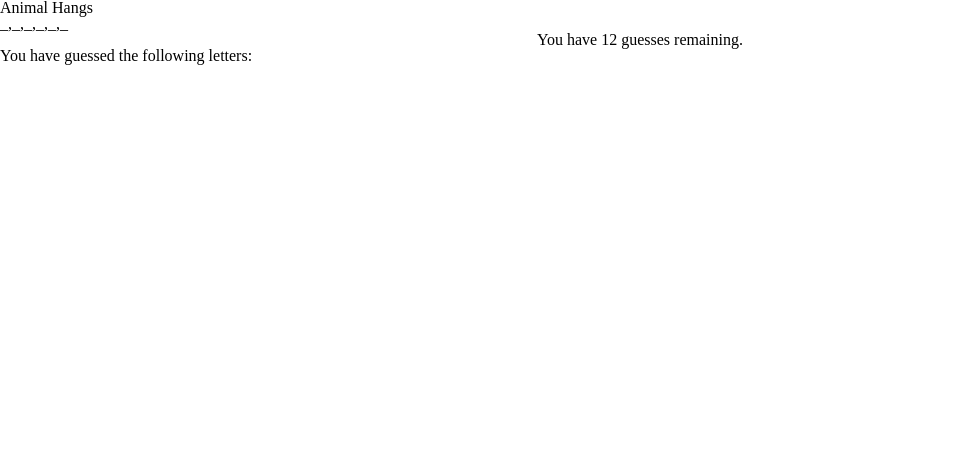
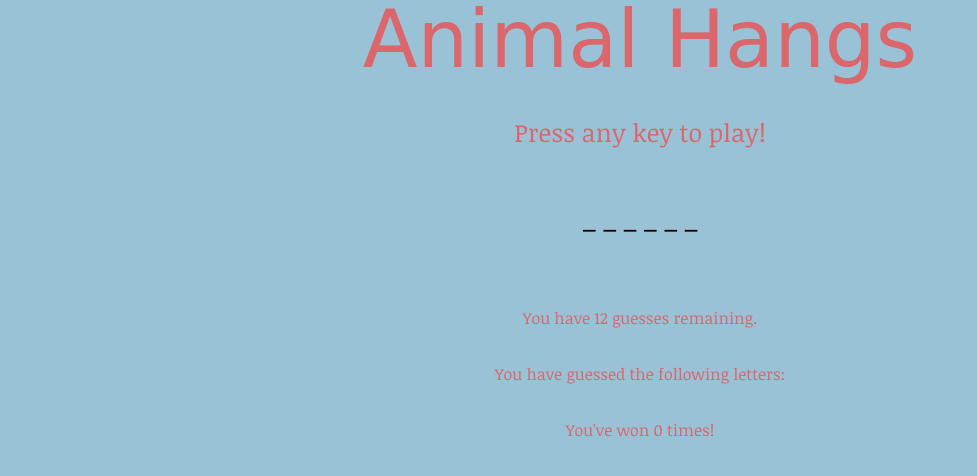
Before and after one commit to maximalp/Hangman-Game, a plain HTML site: page index.html in a window 1280 px wide. Shown: the whole page, without its empty margins (0-977 px from the left). Drawn offline with Linux system fonts and the light colour scheme; a web font is replaced by a local one.

Commit message:
Function and Display

```diff
--- a/assets/css/style.css
+++ b/assets/css/style.css
@@ -1,4 +1,78 @@
+.mainhead{
+font-family: 'Chicle', cursive;
+font-size: 80px;
+color: #DB666B;
+text-align: center;
+margin:auto;
+padding: 40x;
+
+}
+
+.gameintro{
+  font-size: 25px;
+  color: #DB666B;
+  text-align: center;
+  font-family: 'Noticia Text', serif;
+  margin: auto;
+  padding:40px;
+}
+
+#bodystyle {
+background-color: #99C2D6;
+text-align: center;
+font-family: 'Noticia Text', serif;
+margin: auto;
+
+
+
+}
+
+
 #remainGuess {
+
+  text-align: center;
+  font-family: 'Noticia Text', serif;
   margin: auto;
+  padding:20px;
+  color: #DB666B;
+}
+
+#letterdisplay
+{
   text-align: center;
+  font-family: 'Noticia Text', serif;
+  margin: auto;
+  padding:20px;
+  font-size: 25px;
+
 }
+
+#letGuessed
+{
+  text-align: center;
+  font-family: 'Noticia Text', serif;
+  margin: auto;
+  padding:20px;
+  color: #DB666B;
+}
+
+#status
+{
+  font-size:30px;
+  text-align: center;
+  font-family: 'Noticia Text', serif;
+  margin: auto;
+  padding:20px;
+  color: ;
+  text-decoration:underline;
+  text-decoration-color: #DB666B
+}
+
+#winCount
+{
+  text-align: center;
+  font-family: 'Noticia Text', serif;
+  margin: auto;
+  padding:20px;
+  color: #DB666B;
+}
--- a/assets/javascript/game.js
+++ b/assets/javascript/game.js
@@ -1,4 +1,3 @@
-
 
 var statusDiv = document.getElementById("status");
 
@@ -9,6 +8,7 @@ var anm = animals[0];
 
 var tries = 0;
 var maxtry = 12;
+var winCount = 0;
 var lettersGuessed = "";
 
 var newGame = false;
@@ -43,8 +43,8 @@ document.onkeyup = function(event) {
 
    if (doneGuess(answer))
    {
-
-     statusDiv.innerHTML = "Right word!";
+     winCount++;
+     statusDiv.innerHTML = "You win! Nice animal!";
      newGame = true;
    }
    else if (tries >= maxtry) {
@@ -57,7 +57,7 @@ document.onkeyup = function(event) {
 function updateDiaplay() {
 
     var letters = document.getElementById("letterdisplay");
-  letters.innerHTML = answer;
+    letters.innerHTML = answerToString(answer);
 
     var remainGuess = document.getElementById("remainGuess");
     var remaining = maxtry-tries;
@@ -65,6 +65,7 @@ function updateDiaplay() {
 
     document.getElementById("letGuessed").innerHTML = "You have guessed the following letters: " + lettersGuessed;
 
+    document.getElementById("winCount").innerHTML = "You've won " + winCount + " times!";
   }
 
 function resetGame() {
@@ -90,3 +91,12 @@ function doneGuess(a) {
     }
     return true;
 }
+
+function answerToString(a) {
+   var str = "";
+   for (var i = 0; i < a.length; i++) {
+      str = str + a[i] + " ";
+   }
+
+   return str;
+}
--- a/index.html
+++ b/index.html
@@ -7,28 +7,34 @@
 
 <link rel="stylesheet" href="./assets/css/reset.css">
 <link rel="stylesheet" href="./assets/css/style.css">
-
+<link href="https://fonts.googleapis.com/css?family=Chicle" rel="stylesheet">
+<link href="https://fonts.googleapis.com/css?family=Noticia+Text" rel="stylesheet">
 
 </head>
 
-<body>
+<body id="bodystyle">
 
-<h1>Animal Hangs</h1>
+<h1 class="mainhead">Animal Hangs</h1>
+
+<h2 class="gameintro">
+Press any key to play!
+</h2>
 
     <div id="letterdisplay">
-
     </div>
 
-      <div id="remainGuess">
+    <div id="status">
+    </div>
 
-      </div>
+    <div id="remainGuess">
+    </div>
 
-      <div id="letGuessed">
+    <div id="letGuessed">
+    </div>
 
-      </div>
+    <div id="winCount">
+    </div>
 
-      <div id="status">
-      </div>
 
 
 <script type="text/javascript" src="./assets/javascript/game.js"></script>
```
Also changed, not shown: assets/images/leapord.jpg (added). Lines whose indentation alone changed are shown as unchanged.
